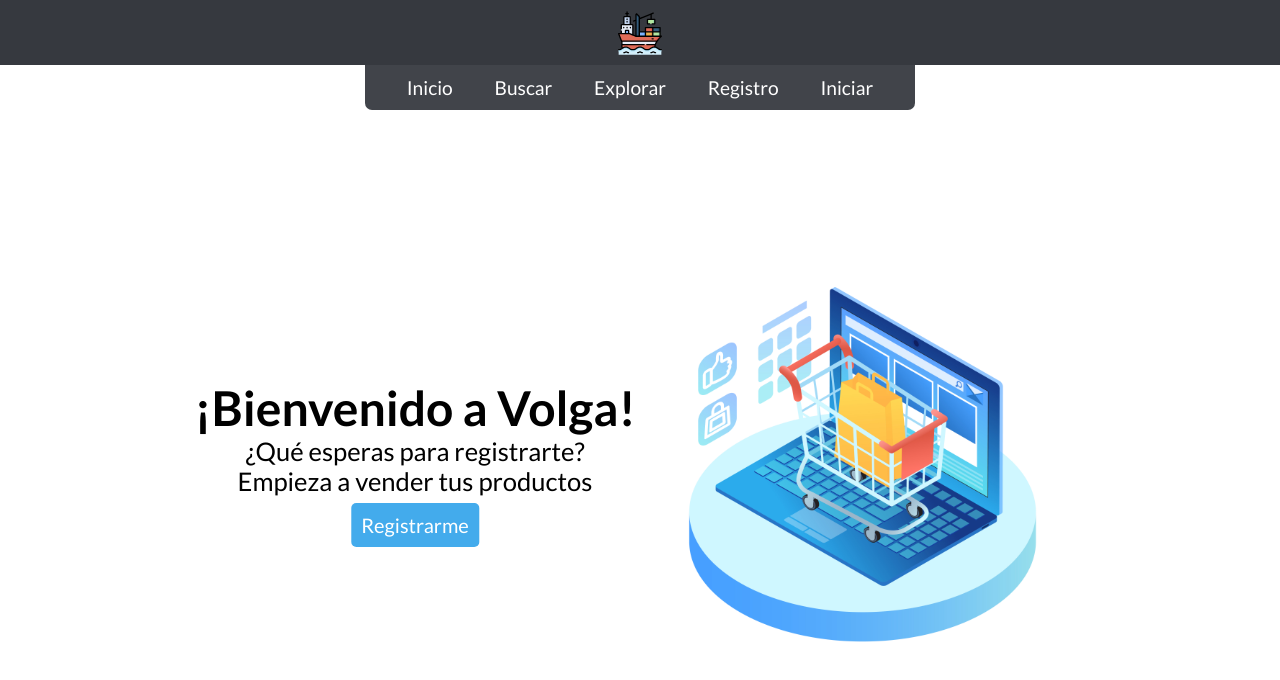
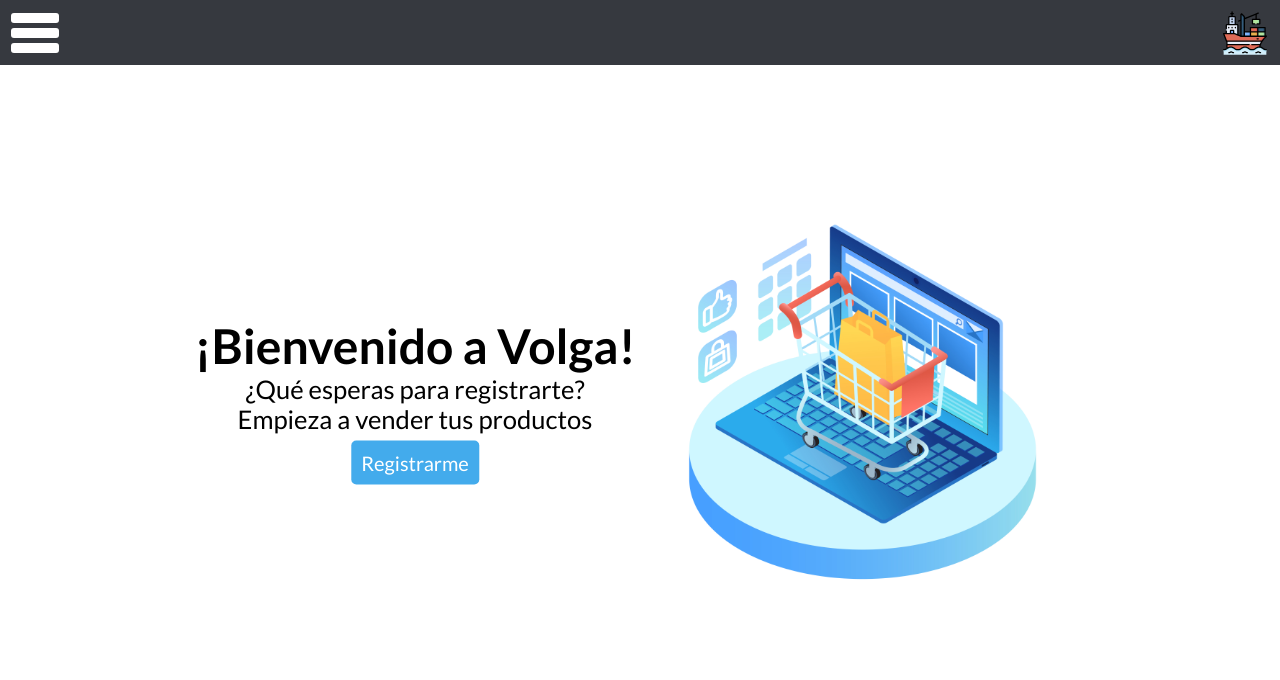
Before and after one commit to gianllopez/Volga, a React (Create React App) app: page / in a window 1280 px wide. Shown: the top 680 px of the page. Built offline with nearby package versions, Linux system fonts and the light colour scheme.

Commit message:
Nuevo design del navbar.

```diff
--- a/src/index.css
+++ b/src/index.css
@@ -6,16 +6,8 @@
    font-family: 'Lato', cursive;
 }
 
-#root > *:nth-child(2) {
-   padding-top: 75px;
-}
-@media (min-width: 768px) {
-   #root > *:nth-child(2):not(#post-product-page, #opinion-form, #login-form) {
-      padding-top: 125px;
-   }
-   #root > :is(#post-product-page, #opinion-form, #login-form) {
-      padding: 0;
-   }
+#root > *:nth-child(2):not(#landing-page) {
+   padding-top: 90px;
 }
 
 /* Sweet alert modified styles */
--- a/src/pages/UserProfile.js
+++ b/src/pages/UserProfile.js
@@ -58,9 +58,8 @@ class UserProfile extends Component {
                         <Fragment>
                            {products.map((product, index) =>
                               <ProductCard
-                                 image={product.image_1}
-                                 name={product.product}
-                                 price={product.price}
+                                 product-data={product}
+                                 user={username}
                                  key={index}
                               />)}
                         </Fragment> :
--- a/src/pages/components/common/NavBar.js
+++ b/src/pages/components/common/NavBar.js
@@ -91,19 +91,19 @@ class NavBar extends Component {
                this.parentElement.parentNode.classList.remove('show-links');
                document.querySelector('#burger-menu').click();
             }));
-      if (matchMedia('(min-width: 768px)').matches) {
-         window.onscroll = function() {
-            let { oldScroll, scrollY, innerHeight } = this,
-            atPageBottom = (innerHeight + scrollY) >= document.body.offsetHeight,
-            downScroll = oldScroll < scrollY,
-            navstate = downScroll && 0;
-            if (!downScroll || atPageBottom) {
-               navstate = '45px'
-            };
-            document.getElementById('navbar-links').style.height = navstate
-            this.oldScroll = this.scrollY;
-         };
-      };
+      // if (matchMedia('(min-width: 768px)').matches) {
+      //    window.onscroll = function() {
+      //       let { oldScroll, scrollY, innerHeight } = this,
+      //       atPageBottom = (innerHeight + scrollY) >= document.body.offsetHeight,
+      //       downScroll = oldScroll < scrollY,
+      //       navstate = downScroll && 0;
+      //       if (!downScroll || atPageBottom) {
+      //          navstate = '45px'
+      //       };
+      //       document.getElementById('navbar-links').style.height = navstate
+      //       this.oldScroll = this.scrollY;
+      //    };
+      // };
    };
 
 };
--- a/src/pages/components/common/ProductCard.js
+++ b/src/pages/components/common/ProductCard.js
@@ -5,18 +5,18 @@ import './styles/ProductCard.css';
 class ProductCard extends Component {
 
    render() {
-      let { image, name, price } = this.props;
+      let { image_1, product, price, key } = this.props['product-data'];
       return (
          <div className="product-card">
             <figure>
-               <img src={image} alt="user-product" />
+               <img src={image_1} alt="user-product" />
             </figure>
             <div id="product-info">
-               <h2>{name}</h2>
+               <h2>{product}</h2>
                <span>{price}</span>
             </div>
             <div className="to-page">
-               <Link to="/">
+               <Link to={`/${this.props.user}/catalog/${key}`}>
                   <button>Ver producto</button>
                </Link>
             </div>
--- a/src/pages/components/common/styles/BurgerMenu.css
+++ b/src/pages/components/common/styles/BurgerMenu.css
@@ -31,8 +31,8 @@
    transform: rotate(-45deg) translateY(-10px);
 }
 
-@media screen and (min-width:768px) {
+/* @media screen and (min-width:768px) {
    #burger-menu {
       display: none;
    }
-}
+} */
--- a/src/pages/components/common/styles/NavBar.css
+++ b/src/pages/components/common/styles/NavBar.css
@@ -78,45 +78,17 @@
 }
 
 #logout-btn {
+   /* position: absolute; */
    height: 40px;
-   color: #f85f76;
-   font-size: 2.5em;
+   /* right: 0;
+   padding: 10px; */
 }
 
 @media screen and (min-width:768px) {
-
    #navbar-wrapper {
-      justify-content: center;
+      justify-content: space-between;
    }
-
    #navbar-links {
-      transform: initial;
-      height: 45px;
-      flex-direction: row;
-      padding: 0;
-      border: none;
-      left: unset;
-      align-items: center;
-      justify-content: space-evenly;
-      font-size: 1.2em;
-      border-radius: 0 0 7px 7px;
-      width: 550px;
-      max-width: unset;
-      overflow-y: hidden;
-   }
-
-   #navbar-links a {
-      padding: 0;
-      margin: 0;
-      border: none;
-      cursor: pointer;
-   }
-
-   #navbar-links a:hover {
-      color: #c7c7c7;
-   }
-   #logout-btn {
-      position: absolute;
-      right: 10px;
+      /* transform: initial; */
    }
 }
```
